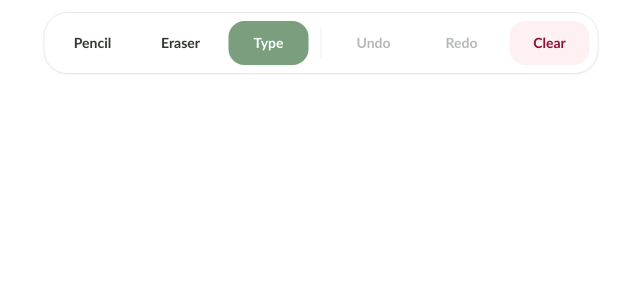
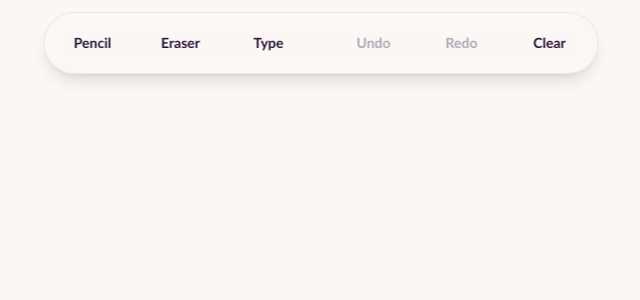
Before and after one commit to nikola-designs/KidsType, a Next.js app: page / in a window 1280 px wide. Shown: the top 300 px of the page, without its empty margins (319-959 px from the left). Built offline with nearby package versions, Linux system fonts and the light colour scheme.

Commit message:
feat: apply daisyui cupcake theme across app

```diff
--- a/app/globals.css
+++ b/app/globals.css
@@ -22,6 +22,38 @@ body {
 
 body {
   font-family: "Avenir Next Rounded", "Nunito", "Segoe Print", "Trebuchet MS", system-ui, sans-serif;
-  color: #2f3a2f;
-  background: #ffffff;
+  color: oklch(var(--color-base-content));
+  background: oklch(var(--color-base-100));
 }
+
+[data-theme="cupcake"] {
+  color-scheme: light;
+  --color-base-100: 97.788% 0.004 56.375;
+  --color-base-200: 93.982% 0.007 61.449;
+  --color-base-300: 91.586% 0.006 53.44;
+  --color-base-content: 23.574% 0.066 313.189;
+  --color-primary: 85% 0.138 181.071;
+  --color-primary-content: 43% 0.078 188.216;
+  --color-secondary: 89% 0.061 343.231;
+  --color-secondary-content: 45% 0.187 3.815;
+  --color-accent: 90% 0.076 70.697;
+  --color-accent-content: 47% 0.157 37.304;
+  --color-neutral: 27% 0.006 286.033;
+  --color-neutral-content: 92% 0.004 286.32;
+  --color-info: 68% 0.169 237.323;
+  --color-info-content: 29% 0.066 243.157;
+  --color-success: 69% 0.17 162.48;
+  --color-success-content: 26% 0.051 172.552;
+  --color-warning: 79% 0.184 86.047;
+  --color-warning-content: 28% 0.066 53.813;
+  --color-error: 64% 0.246 16.439;
+  --color-error-content: 27% 0.105 12.094;
+  --radius-selector: 2rem;
+  --radius-field: 2rem;
+  --radius-box: 2rem;
+  --size-selector: 0.28125rem;
+  --size-field: 0.21875rem;
+  --border: 2px;
+  --depth: 1;
+  --noise: 1;
+}
--- a/app/layout.tsx
+++ b/app/layout.tsx
@@ -13,7 +13,7 @@ type RootLayoutProps = {
 
 export default function RootLayout({ children }: RootLayoutProps) {
   return (
-    <html lang="en">
+    <html data-theme="cupcake" lang="en">
       <body>{children}</body>
     </html>
   );
--- a/components/CanvasWorkspace.tsx
+++ b/components/CanvasWorkspace.tsx
@@ -206,7 +206,7 @@ export const CanvasWorkspace = () => {
 
   return (
     <section
-      className={`relative h-full w-full overflow-hidden bg-white ${
+      className={`relative h-full w-full overflow-hidden bg-base-100 text-base-content ${
         activeTool === "text"
           ? "cursor-text"
           : activeTool === "eraser"
--- a/components/TextLayer.tsx
+++ b/components/TextLayer.tsx
@@ -29,8 +29,8 @@ export const TextLayer = ({ text, textMode, onTextChange }: TextLayerProps) => {
       <textarea
         autoCapitalize="sentences"
         autoCorrect="on"
-        className={`absolute inset-0 w-full resize-none border-none bg-transparent px-6 pb-6 pt-24 text-[clamp(1.45rem,2vw,2rem)] font-semibold leading-[1.4] text-ink outline-none ${
-          textMode ? "pointer-events-auto caret-sage" : "pointer-events-none caret-transparent"
+        className={`absolute inset-0 w-full resize-none border-none bg-transparent px-6 pb-6 pt-24 text-[clamp(1.45rem,2vw,2rem)] font-semibold leading-[1.4] text-base-content outline-none ${
+          textMode ? "pointer-events-auto caret-primary" : "pointer-events-none caret-transparent"
         }`}
         onChange={(event) => onTextChange(event.currentTarget.value)}
         readOnly={!textMode}
--- a/components/Toolbar.tsx
+++ b/components/Toolbar.tsx
@@ -23,9 +23,6 @@ const toolButtons: ToolButtonConfig[] = [
   { id: "text", label: "Type" }
 ];
 
-const baseButtonClasses =
-  "h-11 min-w-20 rounded-2xl px-4 text-sm font-semibold transition focus-visible:outline-none focus-visible:ring-2 focus-visible:ring-sage/70";
-
 export const Toolbar = ({
   activeTool,
   canUndo,
@@ -35,14 +32,12 @@ export const Toolbar = ({
   onRedo,
   onClear
 }: ToolbarProps) => (
-  <div className="toolbar-shell absolute left-1/2 top-3 z-20 flex -translate-x-1/2 items-center gap-2 rounded-3xl border border-sage/20 p-2 shadow-sm">
+  <div className="absolute left-1/2 top-3 z-20 flex -translate-x-1/2 items-center gap-2 rounded-box border border-base-300/80 bg-base-200/90 p-2 shadow-lg backdrop-blur">
     {toolButtons.map((tool) => (
       <button
         aria-pressed={activeTool === tool.id}
-        className={`${baseButtonClasses} ${
-          activeTool === tool.id
-            ? "bg-sage text-white shadow-sm"
-            : "bg-white/90 text-ink hover:bg-white"
+        className={`btn h-11 min-h-11 min-w-20 rounded-box px-4 text-sm font-semibold ${
+          activeTool === tool.id ? "btn-primary" : "btn-ghost bg-base-100/70"
         }`}
         key={tool.id}
         onClick={() => onToolChange(tool.id)}
@@ -51,9 +46,9 @@ export const Toolbar = ({
         {tool.label}
       </button>
     ))}
-    <div className="mx-1 h-8 w-px bg-sage/15" />
+    <div className="mx-1 h-8 w-px bg-base-content/20" />
     <button
-      className={`${baseButtonClasses} bg-white/90 text-ink hover:bg-white disabled:cursor-not-allowed disabled:opacity-35`}
+      className="btn btn-ghost h-11 min-h-11 min-w-20 rounded-box bg-base-100/70 px-4 text-sm font-semibold disabled:opacity-35"
       disabled={!canUndo}
       onClick={onUndo}
       type="button"
@@ -61,7 +56,7 @@ export const Toolbar = ({
       Undo
     </button>
     <button
-      className={`${baseButtonClasses} bg-white/90 text-ink hover:bg-white disabled:cursor-not-allowed disabled:opacity-35`}
+      className="btn btn-ghost h-11 min-h-11 min-w-20 rounded-box bg-base-100/70 px-4 text-sm font-semibold disabled:opacity-35"
       disabled={!canRedo}
       onClick={onRedo}
       type="button"
@@ -69,7 +64,7 @@ export const Toolbar = ({
       Redo
     </button>
     <button
-      className={`${baseButtonClasses} bg-rose-50 text-rose-900 hover:bg-rose-100`}
+      className="btn btn-outline btn-secondary h-11 min-h-11 min-w-20 rounded-box px-4 text-sm font-semibold"
       onClick={onClear}
       type="button"
     >
--- /dev/null
+++ b/daisyui.d.ts
@@ -0,0 +1 @@
+declare module "daisyui";
--- a/package.json
+++ b/package.json
@@ -19,6 +19,7 @@
     "@types/react": "^19.0.1",
     "@types/react-dom": "^19.0.2",
     "autoprefixer": "^10.4.20",
+    "daisyui": "^5.5.19",
     "eslint": "^9.17.0",
     "eslint-config-next": "^15.2.0",
     "postcss": "^8.4.49",
--- a/tailwind.config.ts
+++ b/tailwind.config.ts
@@ -1,4 +1,5 @@
 import type { Config } from "tailwindcss";
+import daisyui from "daisyui";
 
 const config: Config = {
   content: [
@@ -28,7 +29,10 @@ const config: Config = {
       }
     }
   },
-  plugins: []
+  plugins: [daisyui],
+  daisyui: {
+    themes: ["cupcake"]
+  }
 };
 
 export default config;
```
Also changed, not shown: 2 other files (tests, documents, lock files or other folders).
